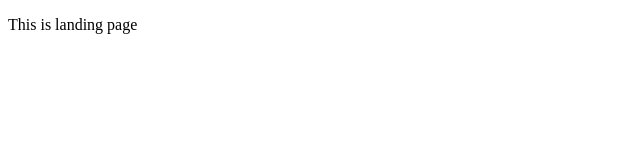
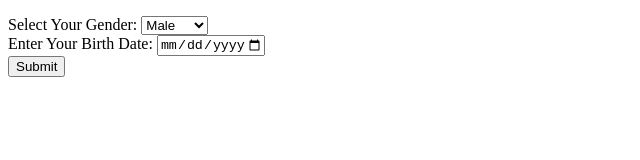
Before and after one commit to kipgeoffry/Akan-Name-Generator, a plain HTML site: page index.html in a window 1280 px wide. Shown: the whole page, without its empty margins (0-640 px from the left). Drawn offline with Linux system fonts and the light colour scheme.

Commit message:
setting up html form for user input data

```diff
--- a/index.html
+++ b/index.html
@@ -1,15 +1,29 @@
 <!DOCTYPE html>
 <html lang="en">
+
 <head>
     <meta charset="UTF-8">
     <meta http-equiv="X-UA-Compatible" content="IE=edge">
     <meta name="viewport" content="width=device-width, initial-scale=1.0">
     <title>Akan Name Generator</title>
 </head>
+
 <body>
     <p>
-        This is landing page
+    <form action="#">
+        <label for="gender">Select Your Gender:</label>
+        <select id="gender" name="gender">
+            <option value="male">Male</option>
+            <option value="female">Female</option>
+        </select>
+        <br>
+        <label for="birthdate">Enter Your Birth Date:</label>
+        <input type="date" id="birthdate" name="birthdate" min="1940-01-01" max="2023-12-31" required>
+        <br>
+        <button type="button" onclick="alert('submitted')">Submit</button>
+    </form>
     </p>
 
 </body>
+
 </html>
```
